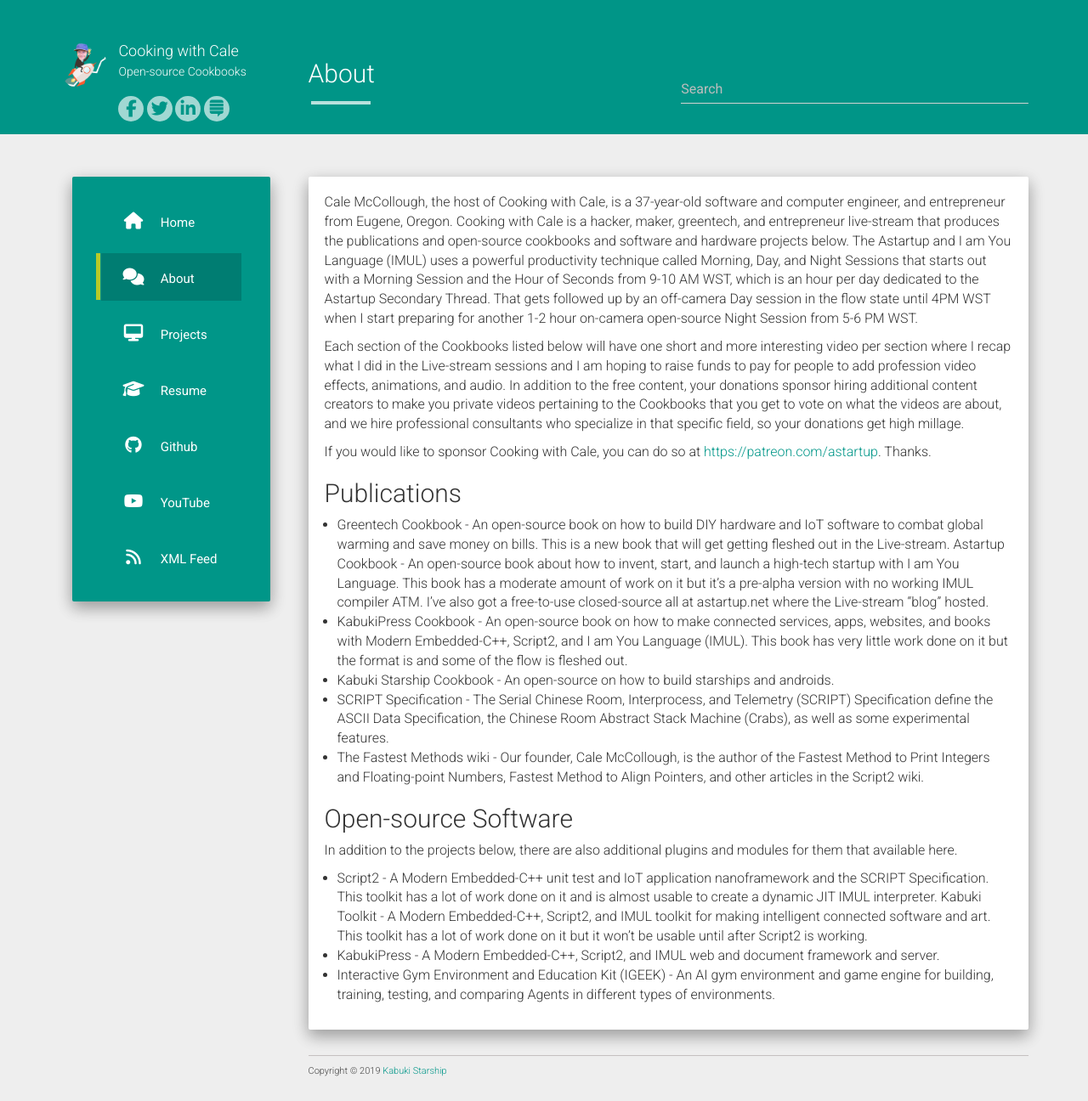
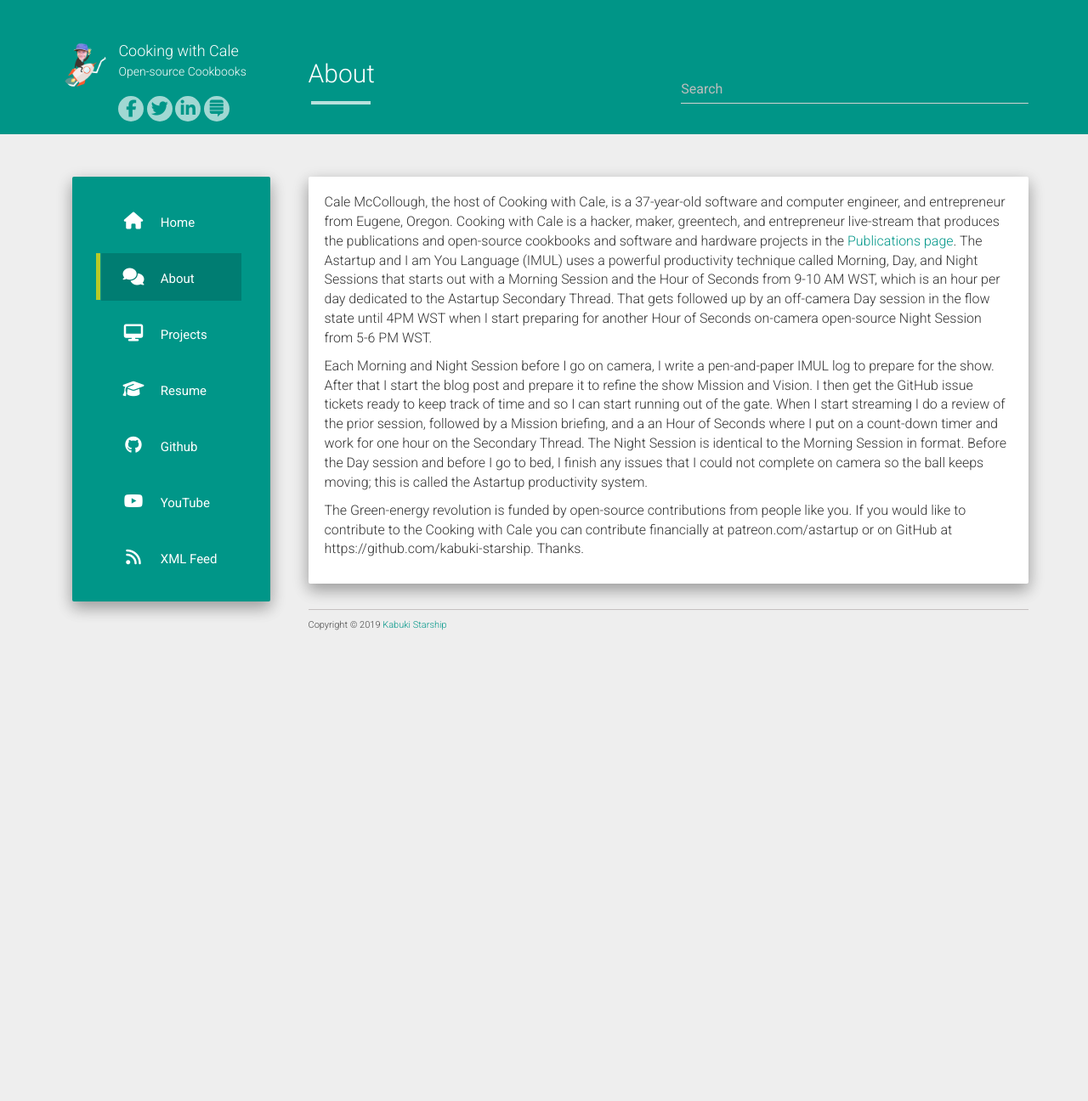
Before and after one commit to CookingWithCale/.github, a Jekyll site: the page built from about.md, in a window 1280 px wide. Shown: the whole page at 85% size. Built offline with Jekyll 4.4.1, drawn with Linux system fonts in a browser that asks for light colours; nearby versions of some CDN libraries; after the commit the page ends 900 px from its top, so only the background shows below that.

Commit message:
Change.ShowFormat.To HoSe. #5

```diff
--- a/about.md
+++ b/about.md
@@ -4,26 +4,8 @@ title: About
 permalink: /about/
 ---
 
-Cale McCollough, the host of Cooking with Cale, is a 37-year-old software and computer engineer, and entrepreneur from Eugene, Oregon. Cooking with Cale is a hacker, maker, greentech, and entrepreneur live-stream that produces the publications and open-source cookbooks and software and hardware projects below. The Astartup and I am You Language (IMUL) uses a powerful productivity technique called Morning, Day, and Night Sessions that starts out with a Morning Session and the Hour of Seconds from 9-10 AM WST, which is an hour per day dedicated to the Astartup Secondary Thread. That gets followed up by an off-camera Day session in the flow state until 4PM WST when I start preparing for another 1-2 hour on-camera open-source Night Session from 5-6 PM WST.
+Cale McCollough, the host of Cooking with Cale, is a 37-year-old software and computer engineer, and entrepreneur from Eugene, Oregon. Cooking with Cale is a hacker, maker, greentech, and entrepreneur live-stream that produces the publications and open-source cookbooks and software and hardware projects in the [Publications page](/publications). The Astartup and I am You Language (IMUL) uses a powerful productivity technique called Morning, Day, and Night Sessions that starts out with a Morning Session and the Hour of Seconds from 9-10 AM WST, which is an hour per day dedicated to the Astartup Secondary Thread. That gets followed up by an off-camera Day session in the flow state until 4PM WST when I start preparing for another Hour of Seconds on-camera open-source Night Session from 5-6 PM WST.
 
-Each section of the Cookbooks listed below will have one short and more interesting video per section where I recap what I did in the Live-stream sessions and I am hoping to raise funds to pay for people to add profession video effects, animations, and audio. In addition to the free content, your donations sponsor hiring additional content creators to make you private videos pertaining to the Cookbooks that you get to vote on what the videos are about, and we hire professional consultants who specialize in that specific field, so your donations get high millage.
+Each Morning and Night Session before I go on camera, I write a pen-and-paper IMUL log to prepare for the show. After that I start the blog post and prepare it to refine the show Mission and Vision. I then get the GitHub issue tickets ready to keep track of time and so I can start running out of the gate. When I start streaming I do a review of the prior session, followed by a Mission briefing, and a an Hour of Seconds where I put on a count-down timer and work for one hour on the Secondary Thread. The Night Session is identical to the Morning Session in format. Before the Day session and before I go to bed, I finish any issues that I could not complete on camera so the ball keeps moving; this is called the Astartup productivity system.
 
-If you would like to sponsor Cooking with Cale, you can do so at <https://patreon.com/astartup>. Thanks.
-
-## Publications
-
-* Greentech Cookbook - An open-source book on how to build DIY hardware and IoT software to combat global warming and save money on bills. This is a new book that will get getting fleshed out in the Live-stream.
-Astartup Cookbook - An open-source book about how to invent, start, and launch a high-tech startup with I am You Language. This book has a moderate amount of work on it but it's a pre-alpha version with no working IMUL compiler ATM. I've also got a free-to-use closed-source all at astartup.net where the Live-stream "blog" hosted.
-* KabukiPress Cookbook - An open-source book on how to make connected services, apps, websites, and books with Modern Embedded-C++, Script2, and I am You Language (IMUL). This book has very little work done on it but the format is and some of the flow is fleshed out.
-* Kabuki Starship Cookbook - An open-source on how to build starships and androids.
-* SCRIPT Specification - The Serial Chinese Room, Interprocess, and Telemetry (SCRIPT) Specification define the ASCII Data Specification, the Chinese Room Abstract Stack Machine (Crabs), as well as some experimental features.
-* The Fastest Methods wiki - Our founder, Cale McCollough, is the author of the Fastest Method to Print Integers and Floating-point Numbers, Fastest Method to Align Pointers, and other articles in the Script2 wiki.
-
-## Open-source Software
-
-In addition to the projects below, there are also additional plugins and modules for them that available here.
-
-* Script2 - A Modern Embedded-C++ unit test and IoT application nanoframework and the SCRIPT Specification. This toolkit has a lot of work done on it and is almost usable to create a dynamic JIT IMUL interpreter.
- Kabuki Toolkit - A Modern Embedded-C++, Script2, and IMUL toolkit for making intelligent connected software and art. This toolkit has a lot of work done on it but it won't be usable until after Script2 is working.
-* KabukiPress - A Modern Embedded-C++, Script2, and IMUL web and document framework and server.
-* Interactive Gym Environment and Education Kit (IGEEK) - An AI gym environment and game engine for building, training, testing, and comparing Agents in different types of environments.
+The Green-energy revolution is funded by open-source contributions from people like you. If you would like to contribute to the Cooking with Cale you can contribute financially at patreon.com/astartup or on GitHub at https://github.com/kabuki-starship. Thanks.
```
Also changed, not shown: 1 other file.
